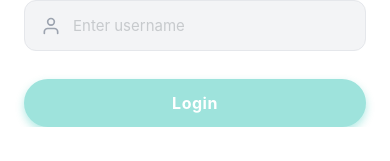
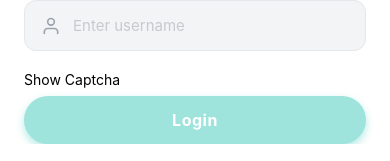
Before and after one commit to CosmicCosmix/ntpcReactNative1, a React Native app: screen / in a window 390 px wide. Shown: the part 582-743 px from the top of the page. Built offline with nearby package versions, Linux system fonts and the light colour scheme.

Commit message:
21st December First Commit - Stop over

```diff
--- a/App.tsx
+++ b/App.tsx
@@ -13,14 +13,11 @@ import {
 } from 'react-native';
 import { SafeAreaProvider, SafeAreaView } from 'react-native-safe-area-context';
 import Svg, { Circle, Path } from 'react-native-svg';
-
 import { styles } from './assets/css/App.styles';
 import { validateOtp, validateUser } from './services/authService';
 import Recaptcha, { RecaptchaRef } from 'react-native-recaptcha-that-works';
 import { RECAPTCHA_SITE_KEY } from './constants/config';
-
 const { width } = Dimensions.get('window');
-
 // Custom SVG Icon Components
 const UserIcon = ({ size = 20, color = '#9CA3AF' }) => (
   <Svg width={size} height={size} viewBox="0 0 24 24" fill="none">
@@ -42,7 +39,6 @@ const UserIcon = ({ size = 20, color = '#9CA3AF' }) => (
     />
   </Svg>
 );
-
 const LockIcon = ({ size = 20, color = '#9CA3AF' }) => (
   <Svg width={size} height={size} viewBox="0 0 24 24" fill="none">
     <Path
@@ -61,7 +57,6 @@ const LockIcon = ({ size = 20, color = '#9CA3AF' }) => (
     />
   </Svg>
 );
-
 const ArrowLeftIcon = ({ size = 24, color = '#111827' }) => (
   <Svg width={size} height={size} viewBox="0 0 24 24" fill="none">
     <Path
@@ -73,17 +68,14 @@ const ArrowLeftIcon = ({ size = 24, color = '#111827' }) => (
     />
   </Svg>
 );
-
 function App() {
   const [username, setUsername] = useState('');
   const [otp, setOtp] = useState('');
   const [loginLoading, setLoginLoading] = useState(false);
   const [otpLoading, setOtpLoading] = useState(false);
   const [error, setError] = useState('');
-
   const slideAnim = useRef(new Animated.Value(0)).current;
   const recaptchaRef = useRef<RecaptchaRef | null>(null);
-
   const openCaptcha = () => {
     // If Recaptcha isn't ready for any reason, fail gracefully.
     try {
@@ -93,24 +85,18 @@ function App() {
       setError('Captcha could not be started. Please try again.');
     }
   };
-
   const handleLoginPress = () => {
     Keyboard.dismiss();
     if (loginLoading) return;
-
     if (!username.trim()) return;
-
     setError('');
     setLoginLoading(true);
-
     // Trigger invisible reCAPTCHA; once verified, onVerify() will run and call the API.
     openCaptcha();
   };
-
   const handleRecaptchaVerify = async (token: string) => {
     try {
       const response = await validateUser(username.trim(), token);
-
       if (response.statusCode === 200) {
         Animated.timing(slideAnim, {
           toValue: -width,
@@ -126,27 +112,22 @@ function App() {
       setLoginLoading(false);
     }
   };
-
   const handleRecaptchaError = (e: any) => {
     setLoginLoading(false);
     setError('Captcha verification failed. Please try again.');
     console.error('Recaptcha Error:', e);
   };
-
   const handleRecaptchaExpire = () => {
     setLoginLoading(false);
     setError('Captcha expired. Please try again.');
   };
-
   const handleRecaptchaClose = () => {
     // If the captcha modal opens (challenge) and user closes it, stop loading.
     setLoginLoading(false);
   };
-
   const handleBack = () => {
     Keyboard.dismiss();
     if (loginLoading || otpLoading) return;
-
     setError('');
     Animated.timing(slideAnim, {
       toValue: 0,
@@ -156,19 +137,14 @@ function App() {
       setOtp('');
     });
   };
-
   const handleVerifyOTP = async () => {
     Keyboard.dismiss();
     if (otpLoading) return;
-
     if (!otp.trim()) return;
-
     setOtpLoading(true);
     setError('');
-
     try {
       const response = await validateOtp(username.trim(), otp.trim());
-
       if (response.statusCode === 200) {
         console.log('Login successful!', response);
         // TODO: Store token and navigate to home screen
@@ -181,7 +157,6 @@ function App() {
       setOtpLoading(false);
     }
   };
-
   return (
     <SafeAreaProvider>
       <StatusBar translucent backgroundColor="transparent" barStyle="light-content" />
@@ -204,7 +179,6 @@ function App() {
               </View>
             </ImageBackground>
           </View>
-
           {/* White Card */}
           <View style={styles.cardContainer}>
             <View style={styles.solidCardWrapper}>
@@ -221,12 +195,12 @@ function App() {
                   loginLoading={loginLoading}
                   otpLoading={otpLoading}
                   error={error}
+                  openCaptcha={openCaptcha}
                 />
               </View>
             </View>
           </View>
         </View>
-
         {/* Mount Recaptcha once; no custom Modal/backdrop */}
         <Recaptcha
           ref={recaptchaRef}
@@ -236,14 +210,13 @@ function App() {
           onError={handleRecaptchaError}
           onExpire={handleRecaptchaExpire}
           onClose={handleRecaptchaClose}
-          size="invisible"
-          hideBadge={true}
+          size="normal"
+          hideBadge={false}
         />
       </SafeAreaView>
     </SafeAreaProvider>
   );
 }
-
 type CardContentProps = {
   slideAnim: Animated.Value;
   username: string;
@@ -253,11 +226,11 @@ type CardContentProps = {
   handleLogin: () => void;
   handleBack: () => void;
   handleVerifyOTP: () => void;
+  openCaptcha: () => void;
   loginLoading: boolean;
   otpLoading: boolean;
   error: string;
 };
-
 const CardContent: React.FC<CardContentProps> = ({
   slideAnim,
   username,
@@ -270,6 +243,7 @@ const CardContent: React.FC<CardContentProps> = ({
   loginLoading,
   otpLoading,
   error,
+  openCaptcha,
 }) => {
   return (
     <View style={styles.cardContent}>
@@ -287,13 +261,11 @@ const CardContent: React.FC<CardContentProps> = ({
           <Text style={styles.subtitle}>
             Don&apos;t have an account? <Text style={styles.signUpLink}>Sign up</Text>
           </Text>
-
           {error ? (
             <View style={styles.errorContainer}>
               <Text style={styles.errorText}>{error}</Text>
             </View>
           ) : null}
-
           <View style={styles.inputContainer}>
             <View style={styles.inputIcon}>
               <UserIcon size={20} color="#9CA3AF" />
@@ -308,7 +280,9 @@ const CardContent: React.FC<CardContentProps> = ({
               editable={!loginLoading}
             />
           </View>
-
+          <TouchableOpacity onPress={openCaptcha}>
+            <Text>Show Captcha</Text>
+          </TouchableOpacity>
           <TouchableOpacity
             style={[styles.button, (!username.trim() || loginLoading) && styles.buttonDisabled]}
             onPress={handleLogin}
@@ -317,7 +291,6 @@ const CardContent: React.FC<CardContentProps> = ({
             <Text style={styles.buttonText}>{loginLoading ? 'Verifying...' : 'Login'}</Text>
           </TouchableOpacity>
         </View>
-
         {/* OTP Screen */}
         <View style={styles.screen}>
           <View style={styles.headerRow}>
@@ -326,17 +299,14 @@ const CardContent: React.FC<CardContentProps> = ({
             </TouchableOpacity>
             <Text style={styles.titleWithBack}>Enter OTP</Text>
           </View>
-
           <Text style={styles.subtitle}>
             We have sent a<Text style={styles.signUpLink}> 6 digit </Text>password to your email.
           </Text>
-
           {error ? (
             <View style={styles.errorContainer}>
               <Text style={styles.errorText}>{error}</Text>
             </View>
           ) : null}
-
           <View style={styles.inputContainer}>
             <View style={styles.inputIcon}>
               <LockIcon size={20} color="#9CA3AF" />
@@ -352,7 +322,6 @@ const CardContent: React.FC<CardContentProps> = ({
               editable={!otpLoading}
             />
           </View>
-
           <TouchableOpacity
             style={[styles.button, (!otp.trim() || otpLoading) && styles.buttonDisabled]}
             onPress={handleVerifyOTP}
@@ -365,5 +334,4 @@ const CardContent: React.FC<CardContentProps> = ({
     </View>
   );
 };
-
 export default App;
--- a/assets/css/App.styles.ts
+++ b/assets/css/App.styles.ts
@@ -138,7 +138,6 @@ export const styles = StyleSheet.create({
         shadowOffset: { width: 0, height: 4 },
         shadowOpacity: 0.3,
         shadowRadius: 8,
-
     },
     buttonDisabled: {
         backgroundColor: '#9EE3DC',
--- a/constants/config.ts
+++ b/constants/config.ts
@@ -4,10 +4,8 @@ export const certsSha256 = [
     "sha256/cGuxAXyFXFkWm61cF4HPWX8S0srS9j0aSqN0k4AP+4A=", // Root Global hash
     "sha256/hETpgVvaLC0bvcGG3t0cuqiHvr4XyP2MTwCiqhgRWwU="  // Intermediary public key hash
 ];
-
 export const disableSslPinning = false;
 export const ReqTimeOutInt = 60000;
 export const MaxImageSize = 4718592;
-
 // You'll need to get this from your team
 export const RECAPTCHA_SITE_KEY = "6Le9yzwrAAAAAP3EZLHzitEMhdjwIYGdGU0Cm68J";
```
Also changed, not shown: services/authService.ts (+0 -10 lines), 1 other file (tests, documents, lock files or other folders).
